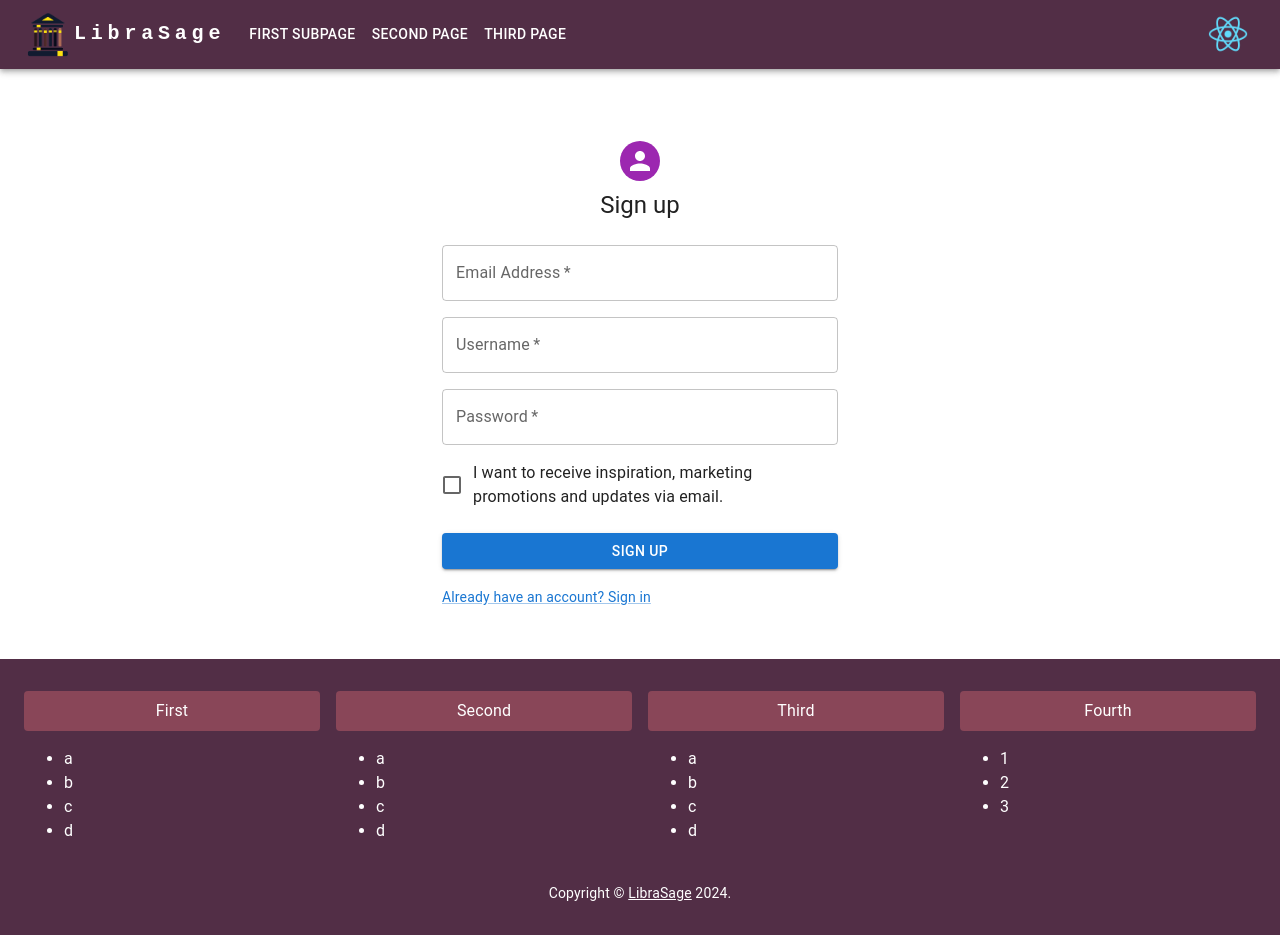
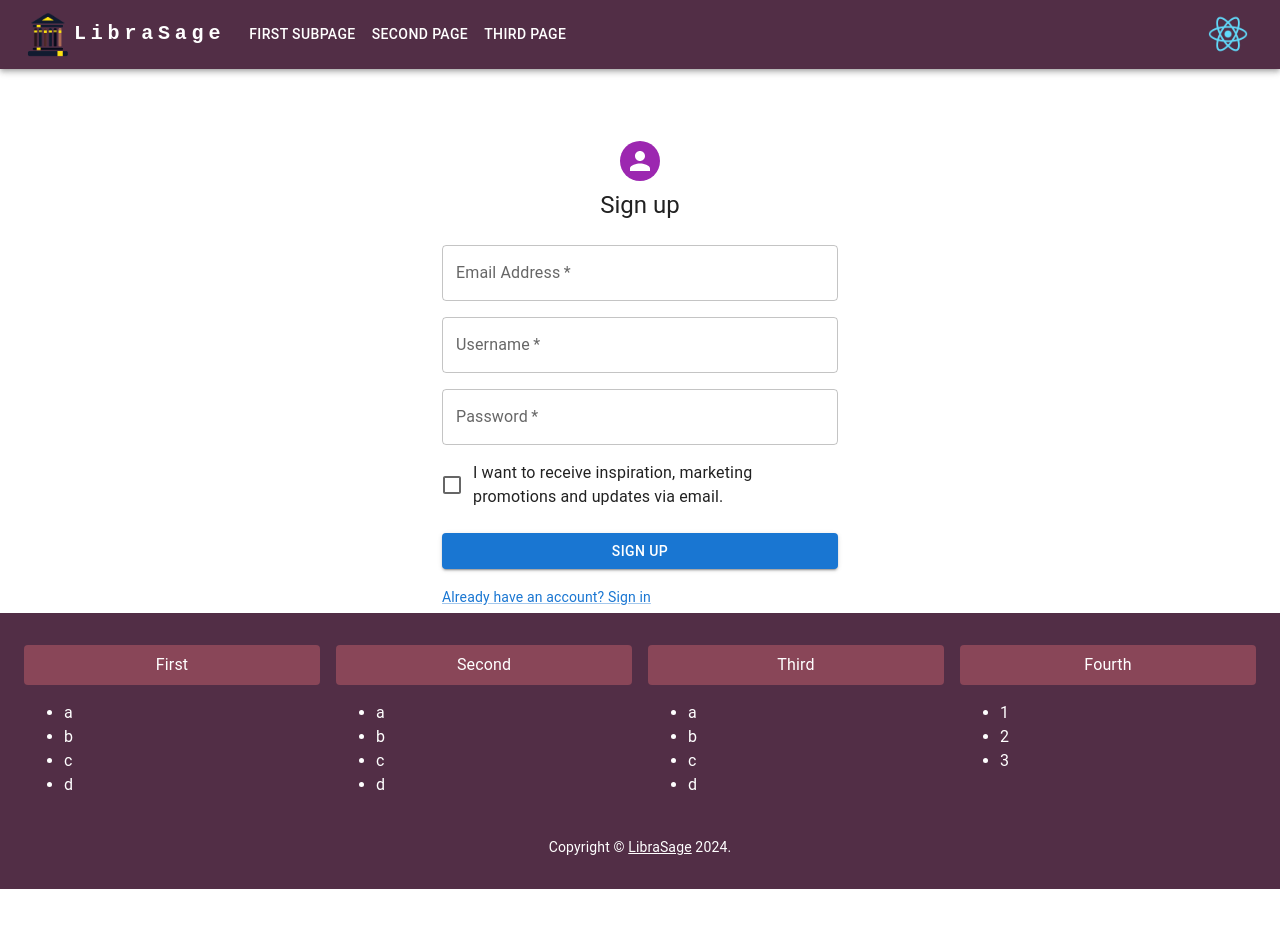
Before and after one commit to PlushaQ/library_management_system, a React (Create React App) app in the folder frontend-react/library-management-system/: page /register in a window 1280 px wide. After the commit the page ends 889 px from the top, so only its background shows below. Built offline with nearby package versions, Linux system fonts and the light colour scheme.

Commit message:
Added height to login and register component

```diff
--- a/frontend-react/library-management-system/src/components/auth/Login.js
+++ b/frontend-react/library-management-system/src/components/auth/Login.js
@@ -74,7 +74,7 @@ export default function Login() {
 	};
 
 	return (
-        <Container component="main" maxWidth="xs" style={{marginBottom: "50px"}}>
+        <Container component="main" maxWidth="xs" style={{height: "60vh"}}>
           <CssBaseline />
           <StyledPaper>
             <StyledAvatar />
--- a/frontend-react/library-management-system/src/components/auth/Register.js
+++ b/frontend-react/library-management-system/src/components/auth/Register.js
@@ -76,7 +76,7 @@ export default function SignUp() {
 
 
 	return (
-		<Container component="main" maxWidth="xs" style={{marginBottom: "50px"}}>
+		<Container component="main" maxWidth="xs" style={{height: '60vh'}}>
 			<CssBaseline />
 			<StyledPaper>
 				<StyledAvatar></StyledAvatar>
```
